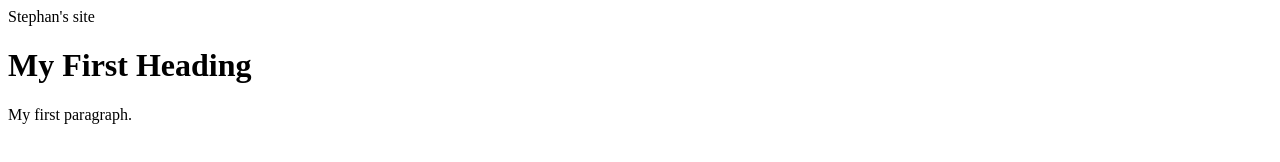
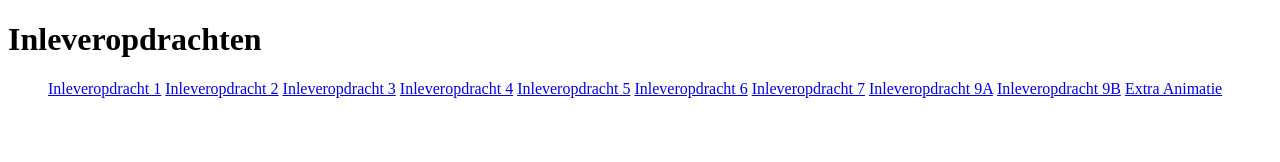
Before and after one commit to StephanVelychko/Javascript-voor-Web-0-Public, a plain HTML site: page index.html in a window 1280 px wide. Drawn offline with Linux system fonts and the light colour scheme.

Commit message:
Update index.html

```diff
--- a/index.html
+++ b/index.html
@@ -1,13 +1,22 @@
 <!DOCTYPE html>
 <html>
 <head>
-  <titlr>Stephan's site</titlr>
+  <title>Stephan Velychko Inleveropdracht</title>
 </head>
 <body>
 
-<h1>My First Heading</h1>
-
-<p>My first paragraph.</p>
-
+<h1>Inleveropdrachten</h1>
+<ul>
+<a href="https://stephanvelychko.github.io/Javascript-voor-Web-0-Public/Inleveropdracht-Les-1-Volwassen-of-niet">Inleveropdracht 1</a>
+<a href="https://stephanvelychko.github.io/Javascript-voor-Web-0-Public/Inleveropdracht-Les-2-Verander-je-website">Inleveropdracht 2</a>
+<a href="https://stephanvelychko.github.io/Javascript-voor-Web-0-Public/Inleveropdracht-Les-3-Vragen-aan-de-gebruiker">Inleveropdracht 3</a>
+<a href="https://stephanvelychko.github.io/Javascript-voor-Web-0-Public/Inleveropdracht-Les-4-Debug-vind-de-fouten">Inleveropdracht 4</a>
+<a href="https://stephanvelychko.github.io/Javascript-voor-Web-0-Public/Inleveropdracht-Les-5-Klikkerdeklik">Inleveropdracht 5</a>
+<a href="https://stephanvelychko.github.io/Javascript-voor-Web-0-Public/Inleveropdracht-Les-6-Selecteer-de-tag">Inleveropdracht 6</a>
+<a href="https://stephanvelychko.github.io/Javascript-voor-Web-0-Public/Inleveropdracht-Les-7-Veranderen-zonder-knop">Inleveropdracht 7</a>
+<a href="https://stephanvelychko.github.io/Javascript-voor-Web-0-Public/Inleveropdracht-Les-9-Raad-het-getal">Inleveropdracht 9A</a>
+<a href="https://stephanvelychko.github.io/Javascript-voor-Web-0-Public/Inleveropdracht-Les-9-Verplaats-plaatje">Inleveropdracht 9B</a>
+<a href="https://stephanvelychko.github.io/Javascript-voor-Web-0-Public/Extra_opdracht-Animatie">Extra Animatie</a>
+</ul>
 </body>
 </html>
```
